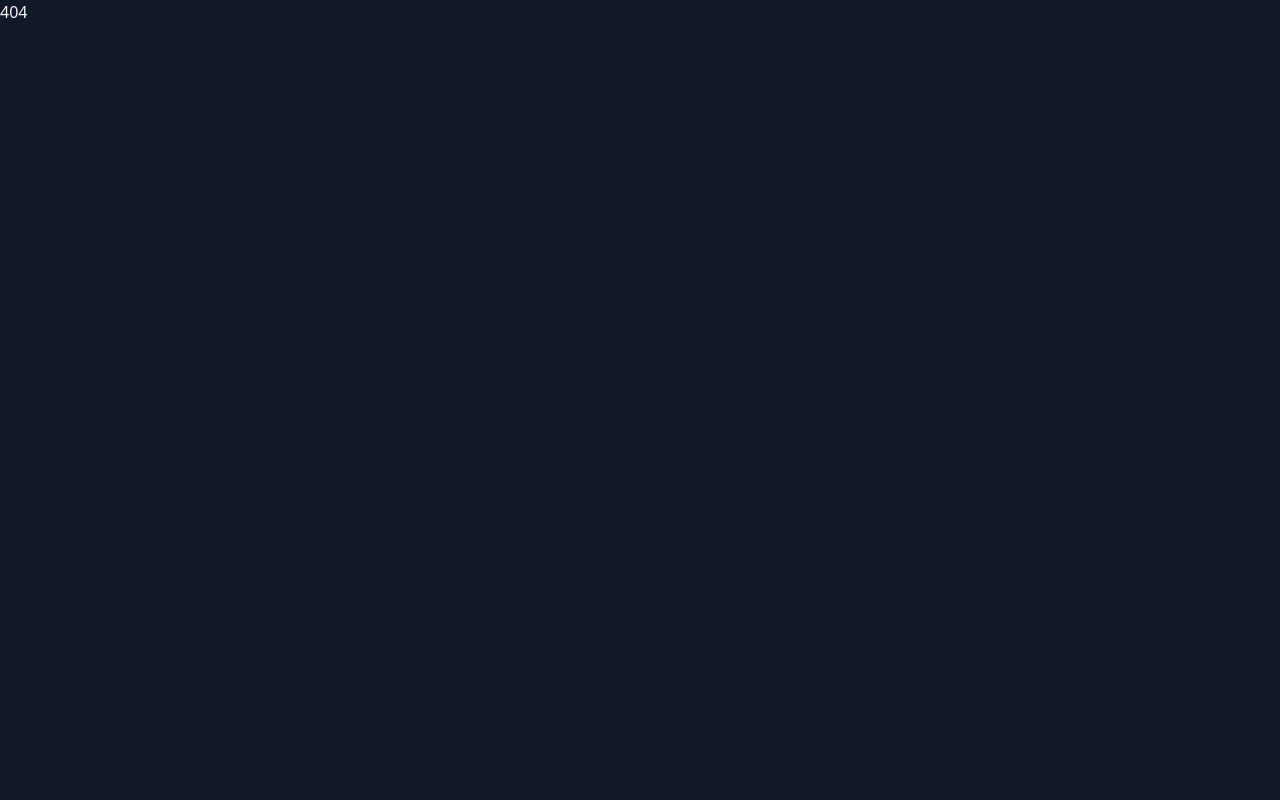
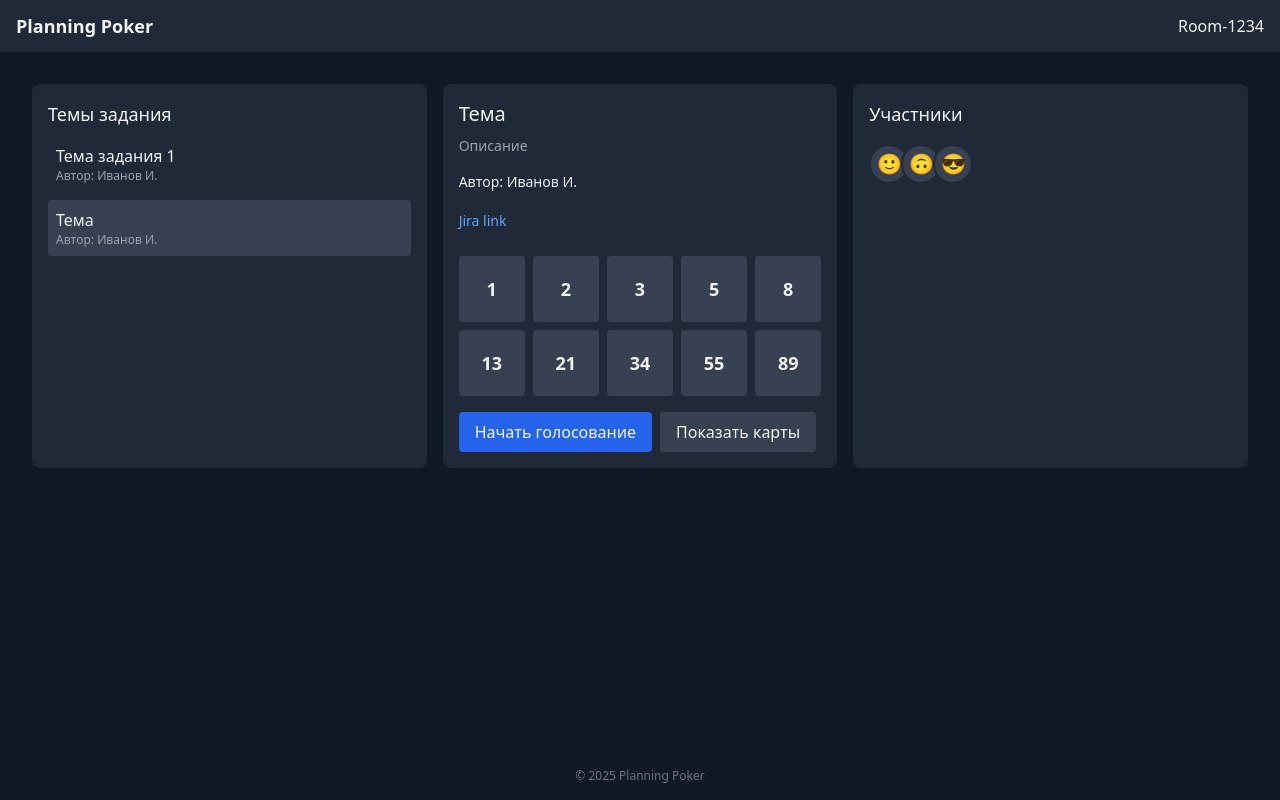
Before and after one commit to Zherikhov/PlanningPoker, a React (Vite) app in the folder frontend/: page / in a window 1280 px wide. Built offline with nearby package versions, Linux system fonts and the light colour scheme.

Commit message:
fix: resolve merge conflict in main entry

```diff
--- a/frontend/src/main.jsx
+++ b/frontend/src/main.jsx
@@ -1,6 +1,7 @@
 import React from 'react'
 import ReactDOM from 'react-dom/client'
 import {BrowserRouter, Routes, Route} from 'react-router-dom'
+import App from './App.jsx'
 import BoardsPage from './pages/BoardsPage.jsx'
 import BoardPage from './pages/BoardPage.jsx'
 import './index.css'
@@ -9,10 +10,11 @@ ReactDOM.createRoot(document.getElementById('root')).render(
   <React.StrictMode>
     <BrowserRouter>
       <Routes>
+        <Route path="/" element={<App/>}/>
         <Route path="/boards" element={<BoardsPage/>}/>
         <Route path="/boards/:roomId" element={<BoardPage/>}/>
         <Route path="*" element={<div>404</div>} />
       </Routes>
     </BrowserRouter>
-  </React.StrictMode>
+  </React.StrictMode>,
 )
```
